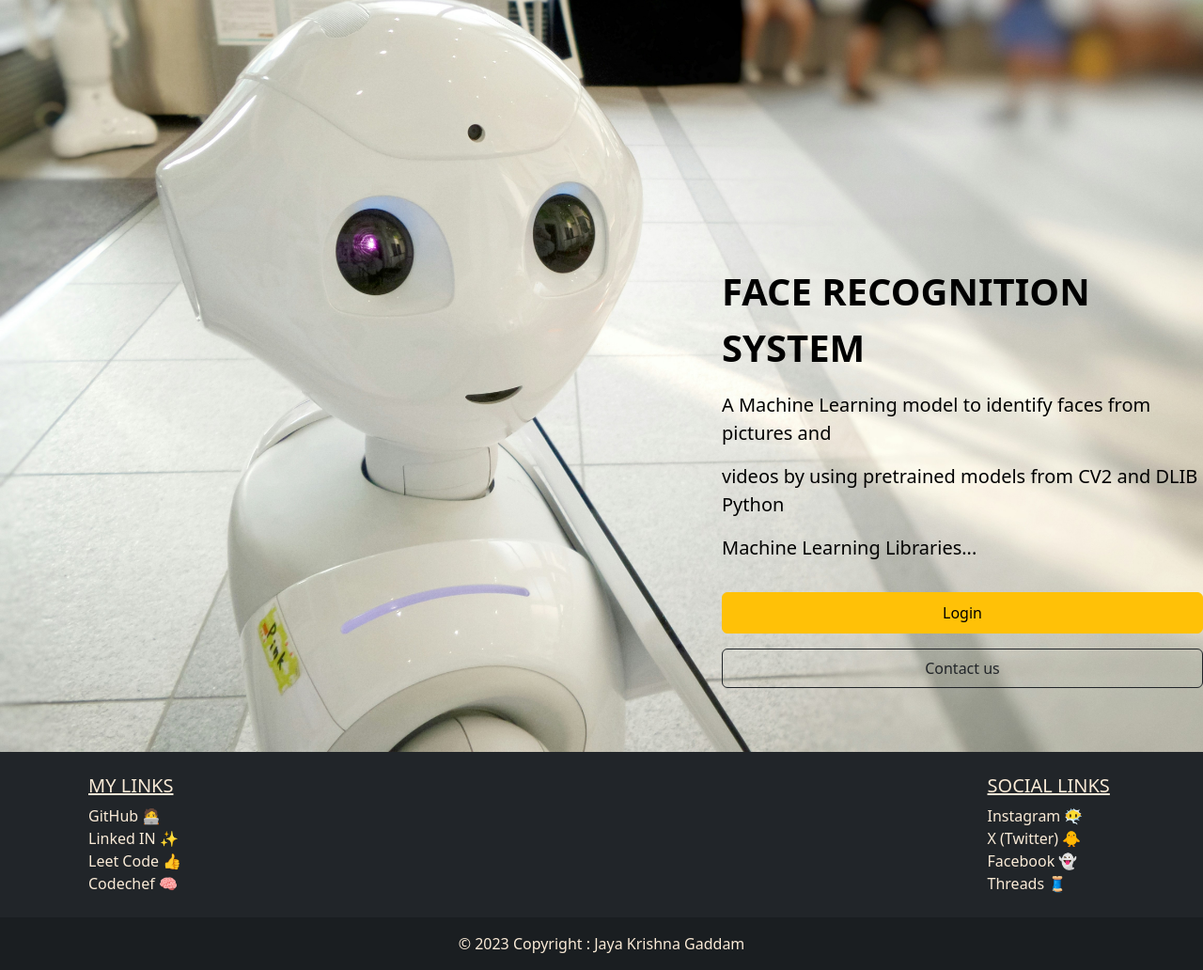
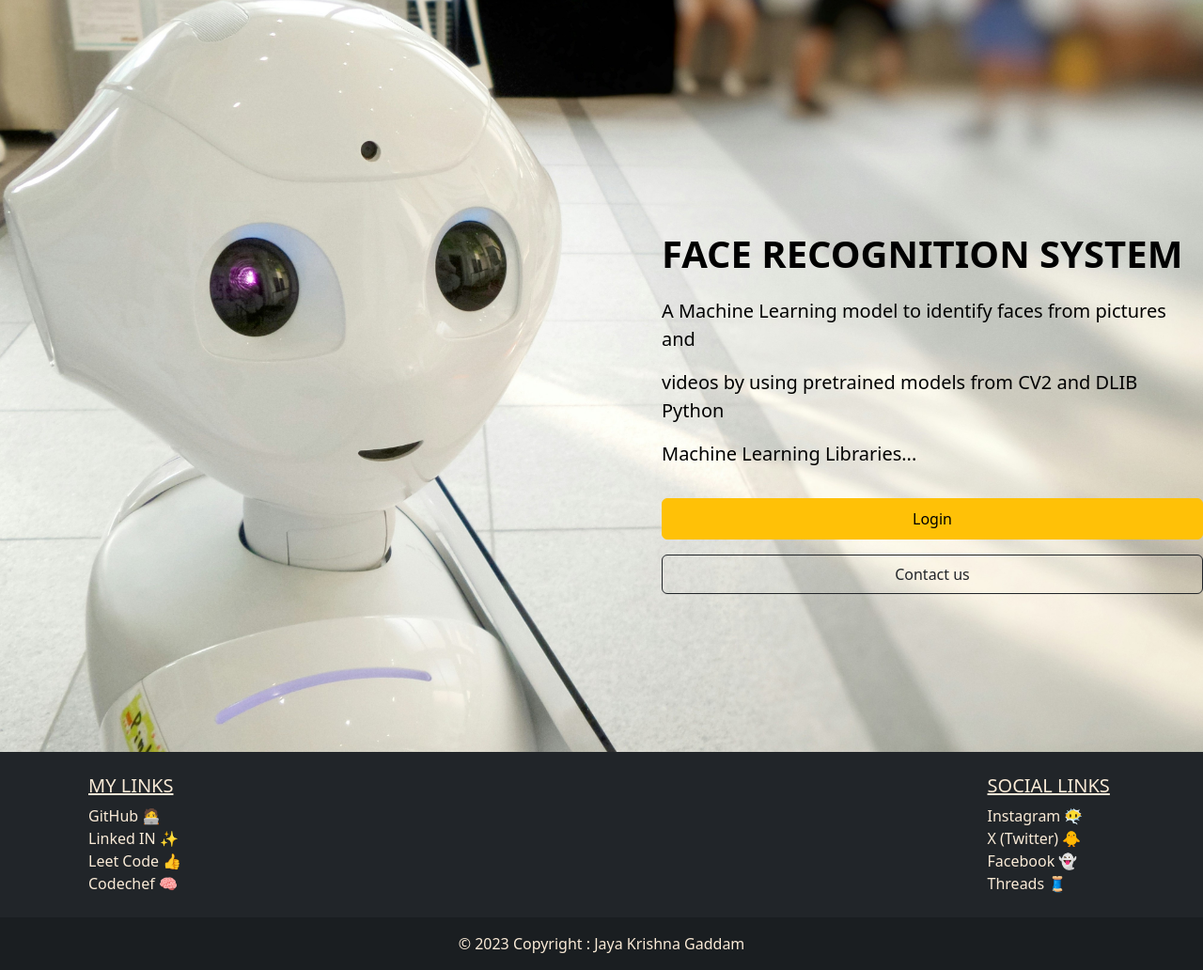
Before and after one commit to jayakrishnagaddam/Face-Recognition-from-Videos, a Flask app: page / in a window 1280 px wide. Shown: the whole page at 94% size. Run offline with Flask 3, Linux system fonts and the light colour scheme; some libraries are stand-ins or nearby versions.

Commit message:
Design Updates

```diff
--- a/templates/index.html
+++ b/templates/index.html
@@ -21,9 +21,9 @@
 
         .overlay-text {
             position: absolute;
-            top: 35%;
+            top: 30%;
             display: grid;
-            left: 60%;
+            left: 55%;
             color: black;
             font-size: 40px;
         }
```
Also changed, not shown: static/indexbg.jpg.
